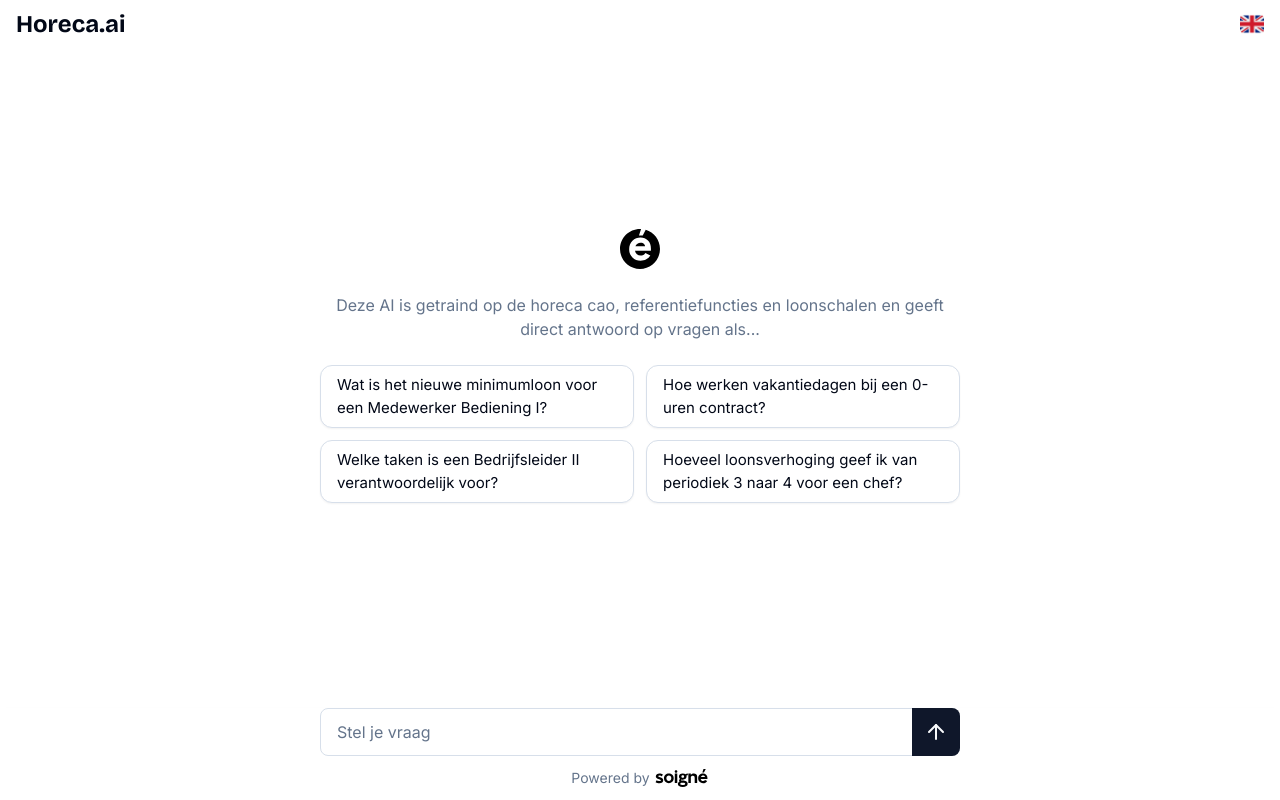
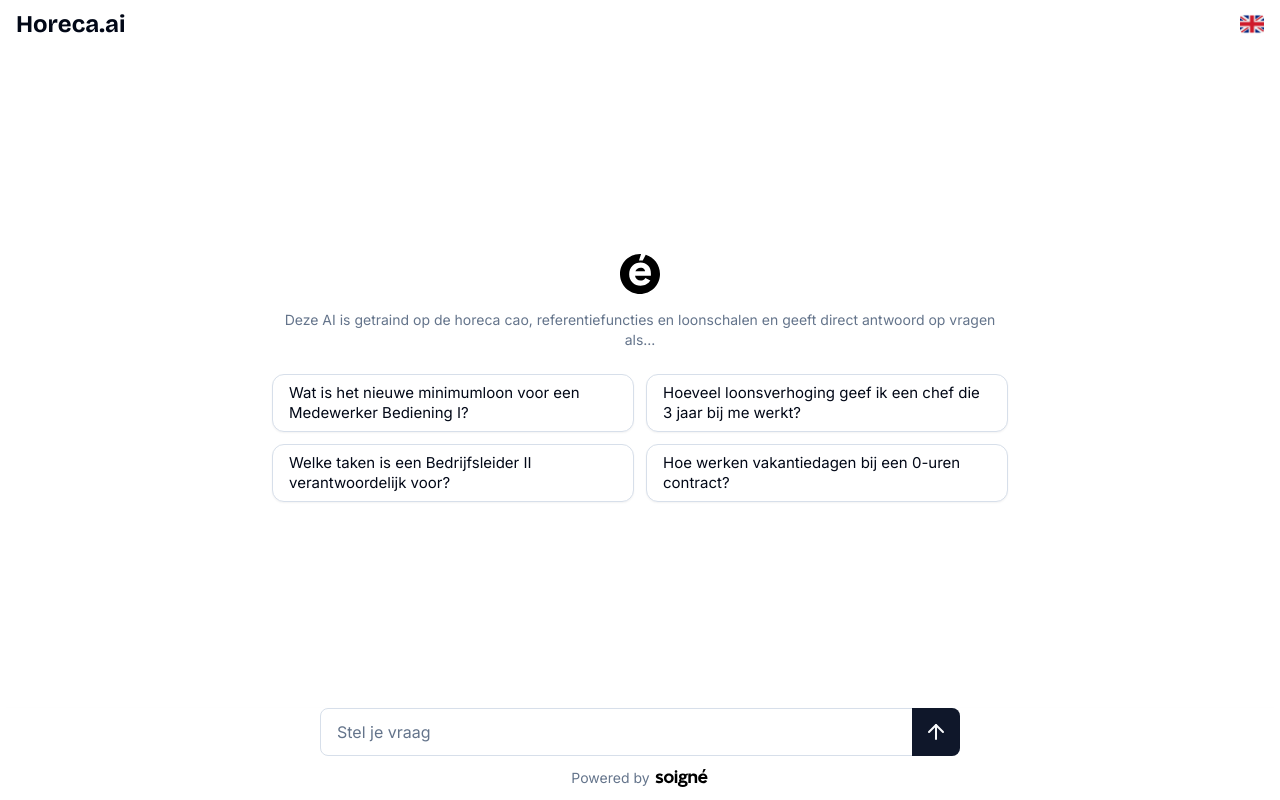
Before and after one commit to lucasschakel/horeca-referentiefuncties, a Next.js app: page / in a window 1280 px wide. Built offline with nearby package versions, Linux system fonts and the light colour scheme.

Commit message:
UI update

```diff
--- a/app/page.tsx
+++ b/app/page.tsx
@@ -122,13 +122,14 @@ function HorecaReferentiefunctiesChat() {
         showRefresh={messages.length > 0}
       />
 
-      <main className="flex-grow overflow-hidden flex flex-col">
-        <div className="flex-grow overflow-y-auto">
-          <div className="max-w-2xl mx-auto px-4 pt-2 pb-8 min-h-full flex flex-col">
+      <main className="relative flex h-full w-full overflow-hidden transition-colors flex-1 flex-col">
+        <div className="relative flex h-full max-w-full flex-1 flex-col overflow-hidden">
+          <div className="flex-1 overflow-hidden">
+            <div className="h-full overflow-y-auto">
+              <div className="flex flex-col items-center justify-start h-full text-sm">
                 {messages.length === 0 ? (
-              <div className="flex-grow flex items-center justify-center">
-                <div className="space-y-6">
-                  <div className="flex justify-center">
+                  <div className="w-full md:max-w-2xl lg:max-w-3xl px-4 py-8 flex flex-col items-center justify-center h-full">
+                    <div className="flex justify-center mb-4">
                       <div className="w-[40px] h-[40px] relative">
                         <Image
                           src="/soigne-e.svg"
@@ -138,10 +139,10 @@ function HorecaReferentiefunctiesChat() {
                         />
                       </div>
                     </div>
-                  <p className="text-center text-muted-foreground">
+                    <p className="text-center text-muted-foreground mb-6">
                       {t.startPrompt}
                     </p>
-                  <div className="grid grid-cols-1 sm:grid-cols-3 md:grid-cols-2 gap-3">
+                    <div className="grid grid-cols-1 sm:grid-cols-3 md:grid-cols-2 gap-3 w-full">
                       {t.exampleQuestions.map((question, index) => (
                         <ExampleQuestion
                           key={index}
@@ -153,9 +154,8 @@ function HorecaReferentiefunctiesChat() {
                       ))}
                     </div>
                   </div>
-              </div>
                 ) : (
-              <div>
+                  <div className="w-full md:max-w-2xl lg:max-w-3xl p-4 md:pb-8 flex flex-col">
                     {messages.map((message, index) => (
                       <MessageBubble key={index} role={message.role} content={message.content} />
                     ))}
@@ -163,6 +163,8 @@ function HorecaReferentiefunctiesChat() {
                   </div>
                 )}
                 <div ref={messagesEndRef} />
+              </div>
+            </div>
           </div>
         </div>
       </main>
--- a/locales/translations.ts
+++ b/locales/translations.ts
@@ -10,9 +10,9 @@ export const translations = {
       refreshChat: "Vernieuw gesprek",
       exampleQuestions: [
         "Wat is het nieuwe minimumloon voor een Medewerker Bediening I?",
-        "Hoe werken vakantiedagen bij een 0-uren contract?",
+        "Hoeveel loonsverhoging geef ik een chef die 3 jaar bij me werkt?",
         "Welke taken is een Bedrijfsleider II verantwoordelijk voor?",
-        "Hoeveel loonsverhoging geef ik van periodiek 3 naar 4 voor een chef?"
+        "Hoe werken vakantiedagen bij een 0-uren contract?"
       ]
     },
     en: {
@@ -25,10 +25,10 @@ export const translations = {
       poweredBy: "Powered by",
       refreshChat: "Refresh chat",
       exampleQuestions: [
-        "What is the new minimum wage for a Medewerker Bediening I?",
-        "Should I give vacation days to zero-hours contract employees?",
+        "What's the new minimum wage for a Medewerker Bediening I?",
+        "What's an appropriate raise for a chef who's been with me for 3 years?",
         "What tasks is a Bedrijfsleider II responsible for?",
-        "How much of a raise should I give a chef moving from pay scale 3 to 4?"
+        "Should I give vacation days to zero-hours contract employees?"
       ]
     }
   };
```
Lines whose indentation alone changed are shown as unchanged.
